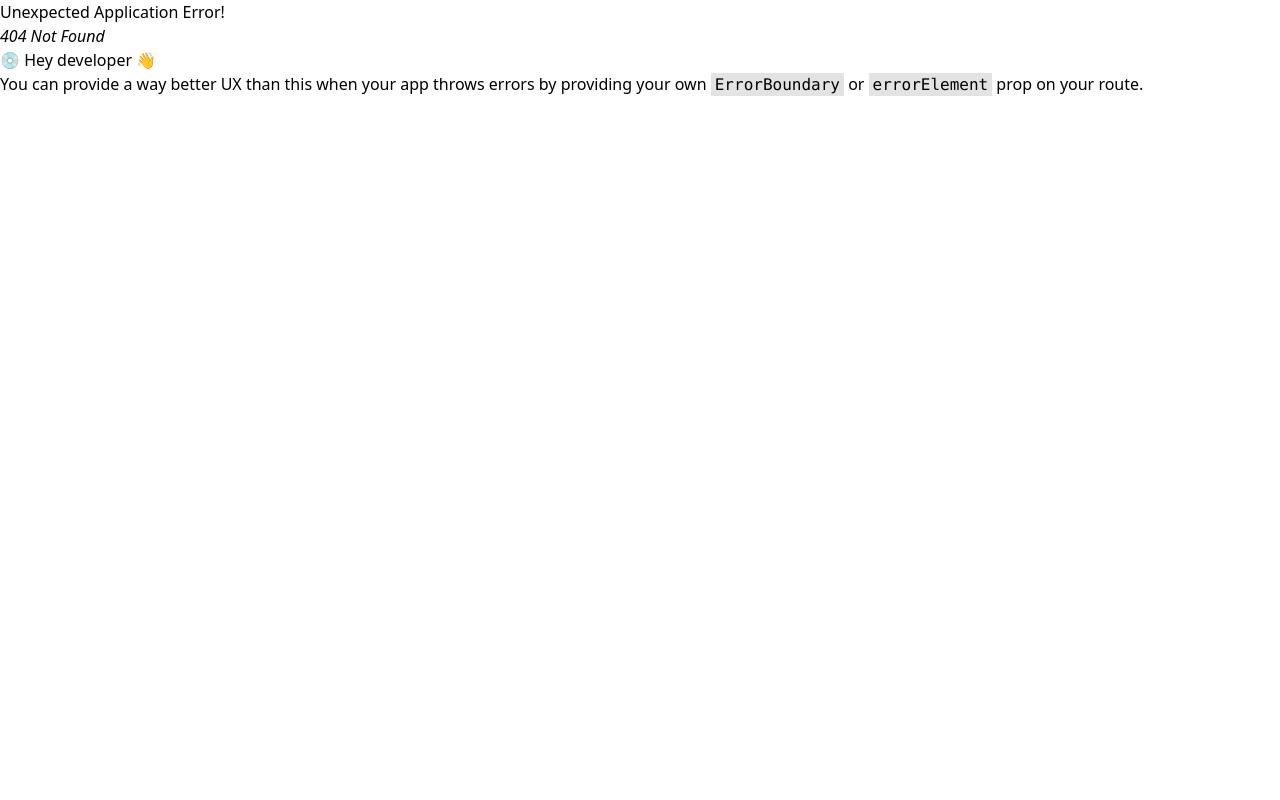
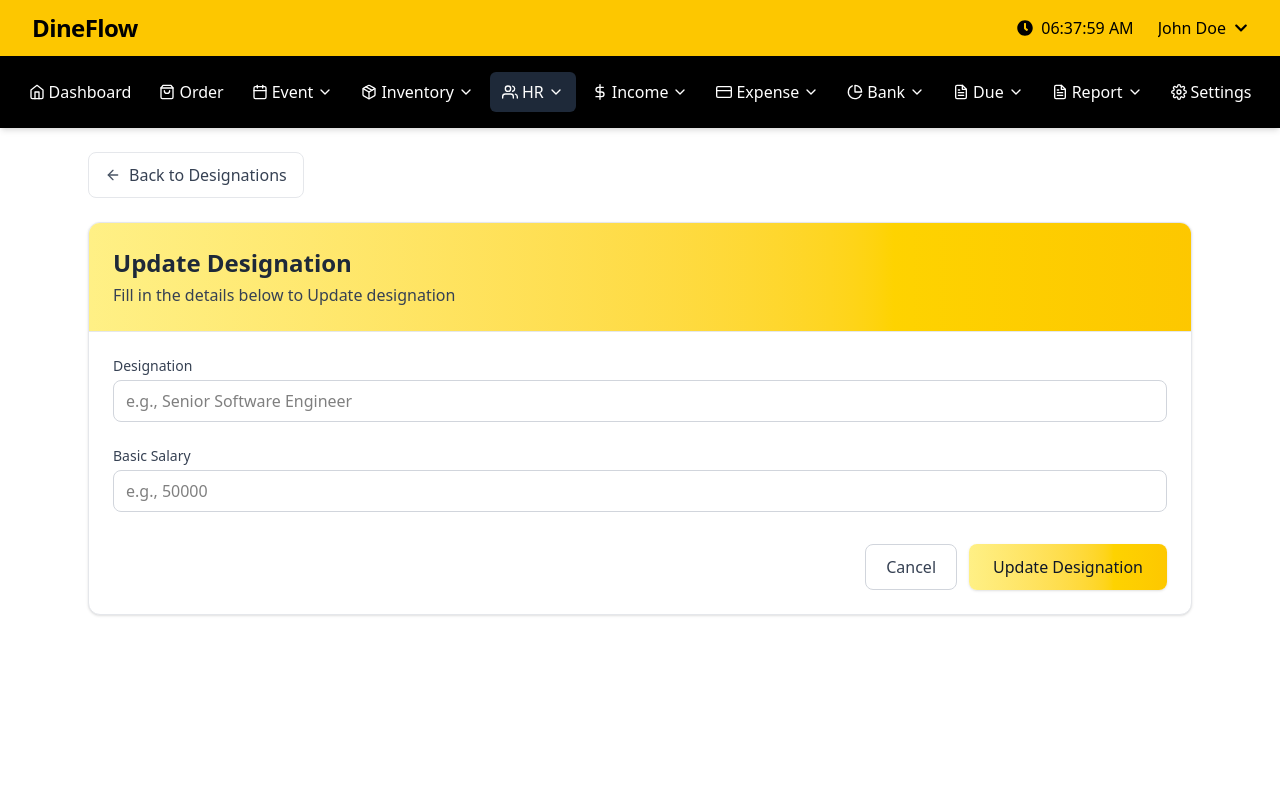
Before and after one commit to iktushar01/restaurant-management-system-client, a React (Vite) app: page /hr/designation/Index/Edit/1 in a window 1280 px wide. Before the commit this address had no page. Shown: the top 800 px of the page. Built offline with nearby package versions, Linux system fonts and the light colour scheme.

Commit message:
HrDesignationEditById page added

```diff
--- /dev/null
+++ b/src/Pages/HR_Pages/HrDesignation/HrDesignationEditById.jsx
@@ -0,0 +1,95 @@
+import React from "react";
+import { useForm } from "react-hook-form";
+import { Link } from "react-router-dom";
+import { FiArrowLeft } from "react-icons/fi";
+import FormInput from "../../../Shared/FormInput/FromInput";
+
+const HrDesignationEditById = () => {
+  const {
+    register,
+    handleSubmit,
+    formState: { errors },
+  } = useForm();
+
+  const onSubmit = (data) => {
+    console.log("Designation Form Data:", data);
+    // Add your API call here
+  };
+
+  return (
+    <div className="max-w-6xl min-h-screen mx-auto p-6">
+      <div className="flex items-center mb-6">
+        <Link
+          to="/hr/designation/Index"
+          className="flex items-center group transition-all duration-200"
+        >
+          <button className="flex items-center px-4 py-2.5 rounded-lg border border-gray-200 bg-white text-gray-700 hover:bg-gray-50 hover:shadow-sm transition-all duration-200 group-hover:-translate-x-1 cursor-pointer">
+            <FiArrowLeft className="mr-2 text-gray-600 group-hover:text-gray-900 transition-colors duration-200 " />
+            Back to Designations
+          </button>
+        </Link>
+      </div>
+
+      <div className="bg-white rounded-xl shadow-sm border border-gray-200 overflow-hidden">
+        <div className="p-6 bg-gradient-to-r from-yellow-200 to-yellow-400 border-b border-gray-200">
+          <h2 className="text-2xl font-bold text-gray-800">
+            Update Designation
+          </h2>
+          <p className="text-gray-700 mt-1">
+            Fill in the details below to Update designation
+          </p>
+        </div>
+
+        <form onSubmit={handleSubmit(onSubmit)} className="p-6">
+          <div className="grid grid-cols-1 gap-6 md:grid-cols-2">
+            {/* Designation Input */}
+            <div className="md:col-span-2">
+              <FormInput
+                label="Designation"
+                placeholder="e.g., Senior Software Engineer"
+                name="designation"
+                register={register}
+                rules={{ required: "Designation name is required" }}
+                errors={errors}
+              />
+            </div>
+
+            {/* Basic Salary Input */}
+            <div className="md:col-span-2">
+              <FormInput
+                label="Basic Salary"
+                placeholder="e.g., 50000"
+                type="number"
+                name="basicSalary"
+                register={register}
+                rules={{
+                  required: "Basic Salary is required",
+                  min: { value: 0, message: "Salary must be positive" },
+                }}
+                errors={errors}
+                prefix="$"
+              />
+            </div>
+          </div>
+
+          <div className="mt-8 flex justify-end space-x-3">
+            <Link
+              to="/hr/designation/Index"
+              className="px-5 py-2.5 border border-gray-300 rounded-lg text-gray-700 hover:bg-gray-50 hover:shadow-sm transition-all duration-200 focus:outline-none focus:ring-2 focus:ring-gray-200 focus:ring-offset-2"
+            >
+              Cancel
+            </Link>
+            <button
+              type="submit"
+              className="px-6 py-2.5 bg-gradient-to-r from-yellow-200 to-yellow-400 text-gray-900 font-medium rounded-lg hover:from-yellow-300 hover:to-yellow-500 transition-all duration-200 shadow-sm hover:shadow-md focus:outline-none focus:ring-2 focus:ring-amber-300 focus:ring-offset-2 cursor-pointer"
+            >
+              Update Designation
+            </button>
+          </div>
+        </form>
+      </div>
+    </div>
+  );
+};
+
+export default HrDesignationEditById;
--- a/src/Pages/HR_Pages/HrDesignation/HrDesignationIndex.jsx
+++ b/src/Pages/HR_Pages/HrDesignation/HrDesignationIndex.jsx
@@ -3,12 +3,13 @@ import { Link } from "react-router-dom";
 import { FaPlus, FaEdit, FaTrash } from "react-icons/fa";
 import ReusableTable from "../../../Shared/ReusableTable/ReusableTable";
 
+
 const HrDesignationIndex = () => {
   const designations = [
-    { name: "Admin", basic: "" },
-    { name: "General Manager", basic: "" },
-    { name: "Restaurant Walter", basic: "" },
-    { name: "Software Engineer", basic: "23432432.00" },
+    { ID:1, name: "Admin", basic: "" },
+    { ID:2, name: "General Manager", basic: "23432" },
+    { ID:3, name: "Restaurant Walter", basic: "" },
+    { ID:4, name: "Software Engineer", basic: "2343234" },
   ];
 
   const columns = [
@@ -30,11 +31,19 @@ const HrDesignationIndex = () => {
 
   const actions = [
     {
-      label: "Edit",
-      icon: FaEdit,
-      className: "text-indigo-600 hover:text-indigo-900",
-      onClick: (row) => console.log("Edit:", row),
-    },
+    label: "Edit",
+    icon: FaEdit,
+    className: "text-indigo-600 hover:text-indigo-900",
+    render: (row) => (
+      <Link
+        to={`/hr/designation/Index/Edit/${row.ID}`}
+        className="flex items-center space-x-1"
+      >
+        <FaEdit />
+        <span>Edit</span>
+      </Link>
+    ),
+  },
     {
       label: "Delete",
       icon: FaTrash,
--- a/src/Router/Router.jsx
+++ b/src/Router/Router.jsx
@@ -4,6 +4,7 @@ import RestaurantDashboard from "../Layouts/RestaurantDashboard/RestaurantDashbo
 import HrDesignationIndex from "../Pages/HR_Pages/HrDesignation/HrDesignationIndex";
 import MainLayout from "../Layouts/MainLayout/MainLayout";
 import HrDesignationCreate from "../Pages/HR_Pages/HrDesignation/HrDesignationCreate";
+import HrDesignationEditById from "../Pages/HR_Pages/HrDesignation/HrDesignationEditById";
 
 export const router = createBrowserRouter([
   {
@@ -26,6 +27,10 @@ export const router = createBrowserRouter([
         path: "hr/designation/Index/Create",
         element: <HrDesignationCreate />,
       },
+      {
+        path: "hr/designation/Index/Edit/:id", // ID needed
+        element: <HrDesignationEditById />,
+      },
     ],
   },
 ]);
--- a/src/Shared/ReusableTable/ReusableTable.jsx
+++ b/src/Shared/ReusableTable/ReusableTable.jsx
@@ -28,7 +28,10 @@ const ReusableTable = ({ columns, data, actions }) => {
 
           <tbody className="bg-white divide-y divide-gray-200">
             {data.map((row, rowIndex) => (
-              <tr key={rowIndex} className="hover:bg-gray-50 transition-colors duration-150">
+              <tr
+                key={rowIndex}
+                className="hover:bg-gray-50 transition-colors duration-150"
+              >
                 {columns.map((col, colIndex) => (
                   <td
                     key={colIndex}
@@ -45,7 +48,10 @@ const ReusableTable = ({ columns, data, actions }) => {
                 {actions && (
                   <td className="px-6 py-4 whitespace-nowrap text-right text-sm font-medium">
                     <div className="flex justify-end space-x-3">
-                      {actions.map((action, idx) => (
+                      {actions.map((action, idx) =>
+                        action.render ? (
+                          <div key={idx}>{action.render(row)}</div>
+                        ) : (
                           <button
                             key={idx}
                             onClick={() => action.onClick(row)}
@@ -54,7 +60,8 @@ const ReusableTable = ({ columns, data, actions }) => {
                             {action.icon && <action.icon className="mr-1.5" />}
                             {action.label}
                           </button>
-                      ))}
+                        )
+                      )}
                     </div>
                   </td>
                 )}
```
Lines whose indentation alone changed are shown as unchanged.
